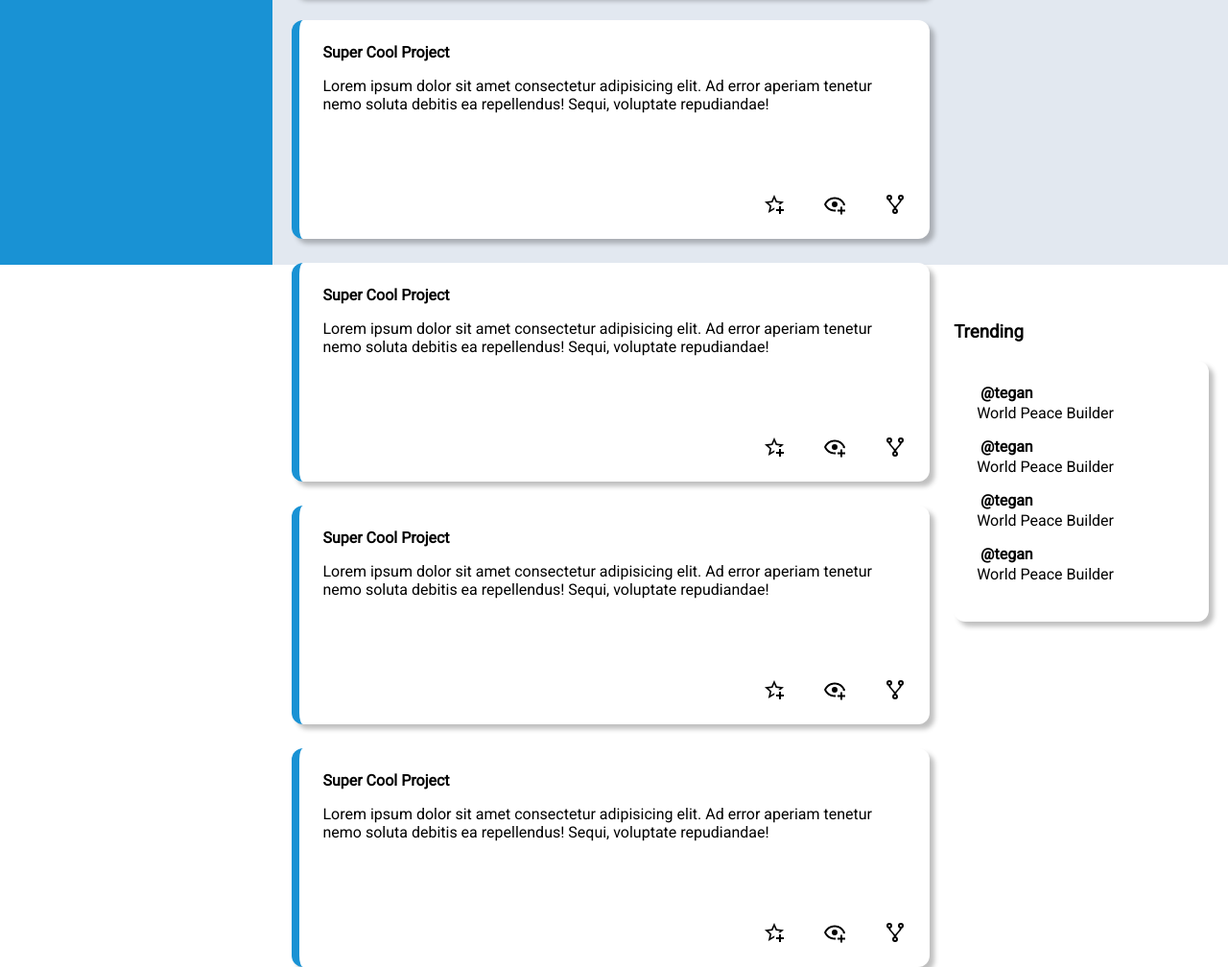
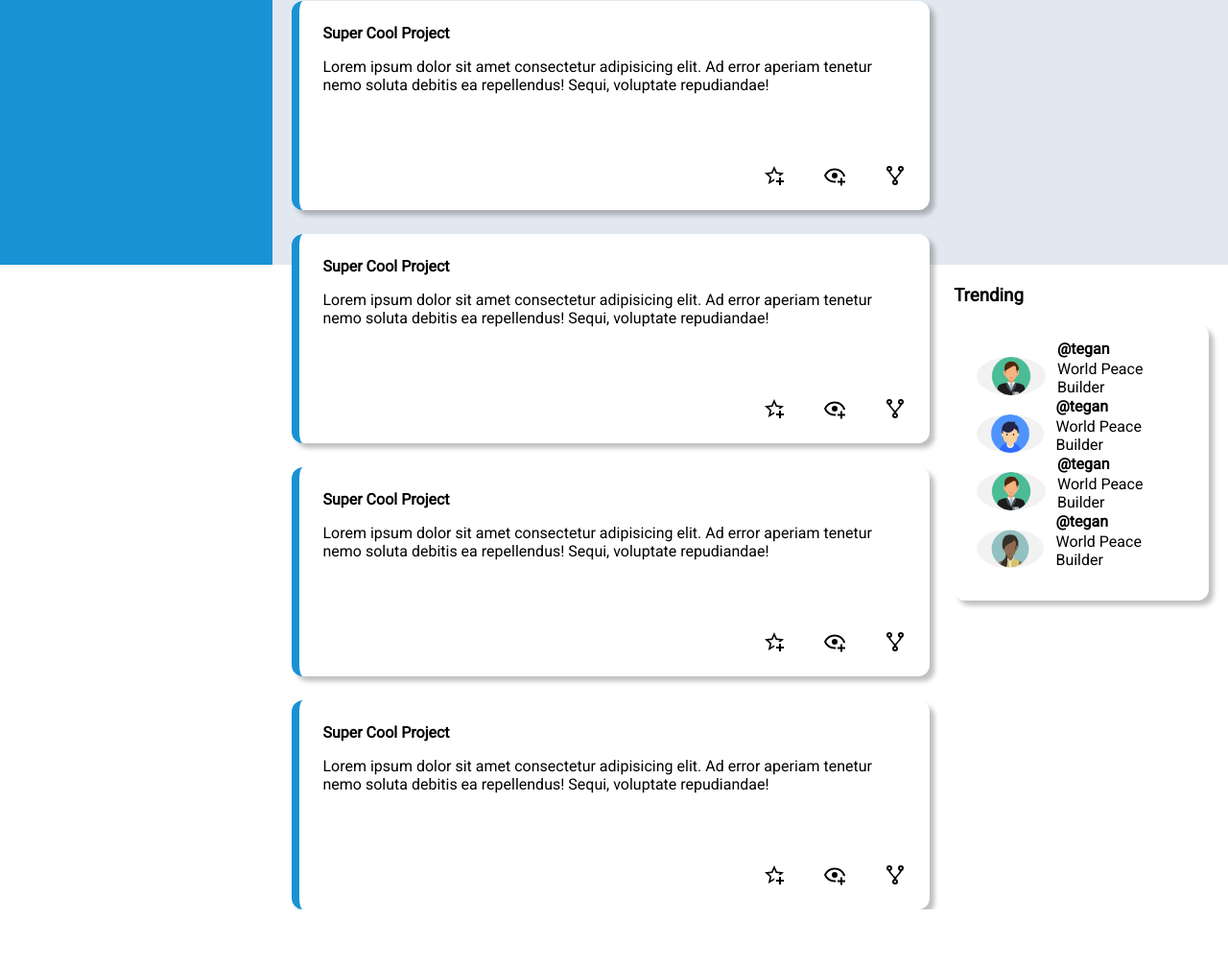
Before and after one commit to optobimus/admin-dashboard, a plain HTML site: page index.html in a window 1280 px wide. Shown: the part 714-1722 px from the top of the page at 96% size. After the commit the page ends 1662 px from the top, so only its background shows below. Drawn offline with Linux system fonts and the light colour scheme.

Commit message:
Some more styling, trending page for example

```diff
--- a/index.html
+++ b/index.html
@@ -221,22 +221,29 @@
                 <h3>Trending</h3>
                 <div class="trendingCard">
                     <div class="trendingItem">
-                        <img src="" alt="">
+                        <img src="static/avatar3.png" alt="">
+                        <div class="user">
                             <span>@tegan</span>
                             <p>World Peace Builder</p>
                         </div>
+                    </div>
                     <div class="trendingItem">
-                        <img src="" alt="">
+                        <img src="static/avatar2.png" alt="">
+                        <div class="user">
                             <span>@tegan</span>
                             <p>World Peace Builder</p>
                         </div>
+                    </div>
                     <div class="trendingItem">
-                        <img src="" alt="">
+                        <img src="static/avatar3.png" alt="">
+                        <div class="user">
                             <span>@tegan</span>
                             <p>World Peace Builder</p>
                         </div>
+                    </div>
                     <div class="trendingItem">
-                        <img src="" alt="">
+                        <img src="static/avatar4.png" alt="">
+                        <div class="user">
                             <span>@tegan</span>
                             <p>World Peace Builder</p>
                         </div>
@@ -244,5 +251,6 @@
                 </div>
             </div>
         </div>
+    </div>
 </body>
 </html>
--- a/styles.css
+++ b/styles.css
@@ -150,11 +150,10 @@ button {
 }
 
 .card {
-    height: 180px;
+    height: 170px;
     display: flex;
     flex-direction: column;
     border-left: 8px solid #1992D4;
-
 }
 
 
@@ -190,6 +189,11 @@ button {
     margin-top: 0;
 }
 
+.trendingCard {
+    display: flex;
+    flex-direction: column;
+}
+
 .trending p {
     margin-top: 2px;
 }
@@ -197,3 +201,15 @@ button {
 img {
     border-radius: 50%;
 }
+
+.trendingItem img {
+    height: 40px;
+}
+
+
+.trendingItem {
+    display: flex;
+    align-items: center;
+    height: 60px;
+    gap: 12px;
+}
```
Also changed, not shown: static/avatar1.png (added), static/avatar2.png (added), static/avatar3.png (added), static/avatar4.png (added). Lines whose indentation alone changed are shown as unchanged.
